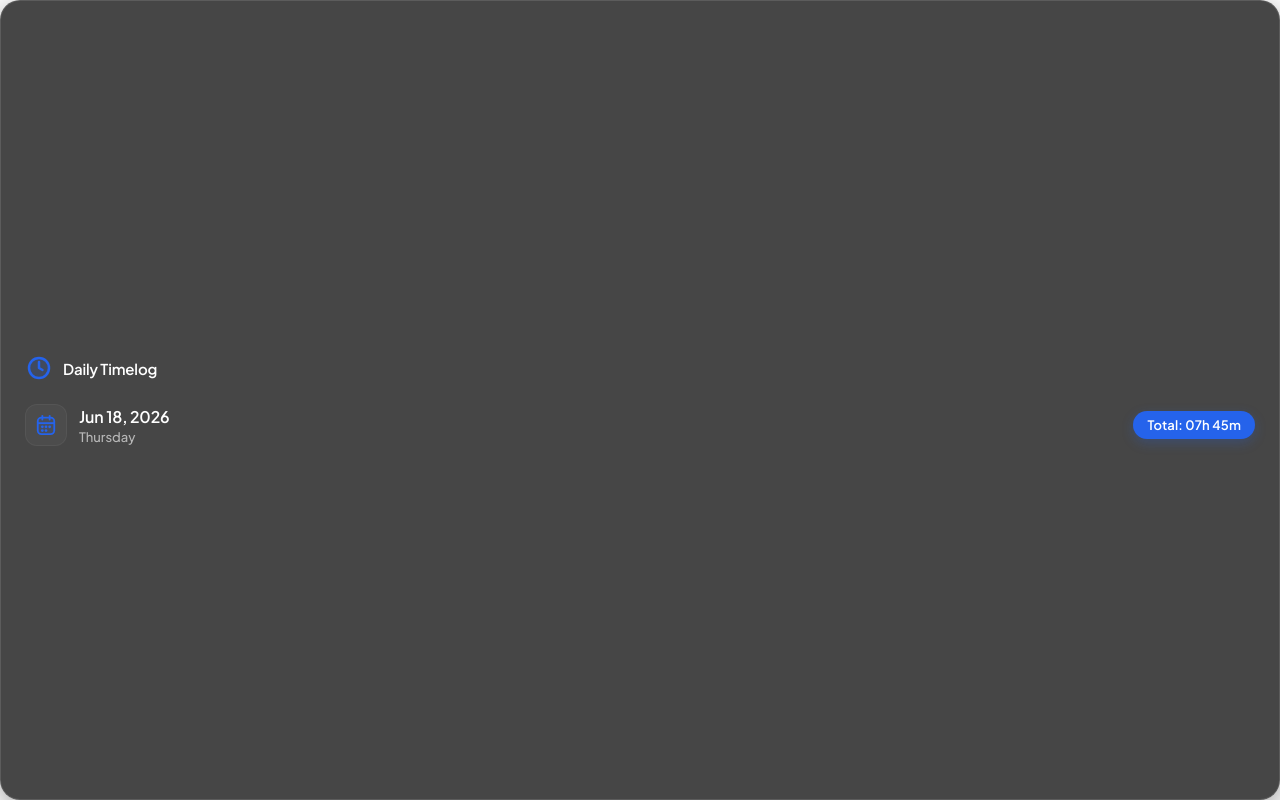
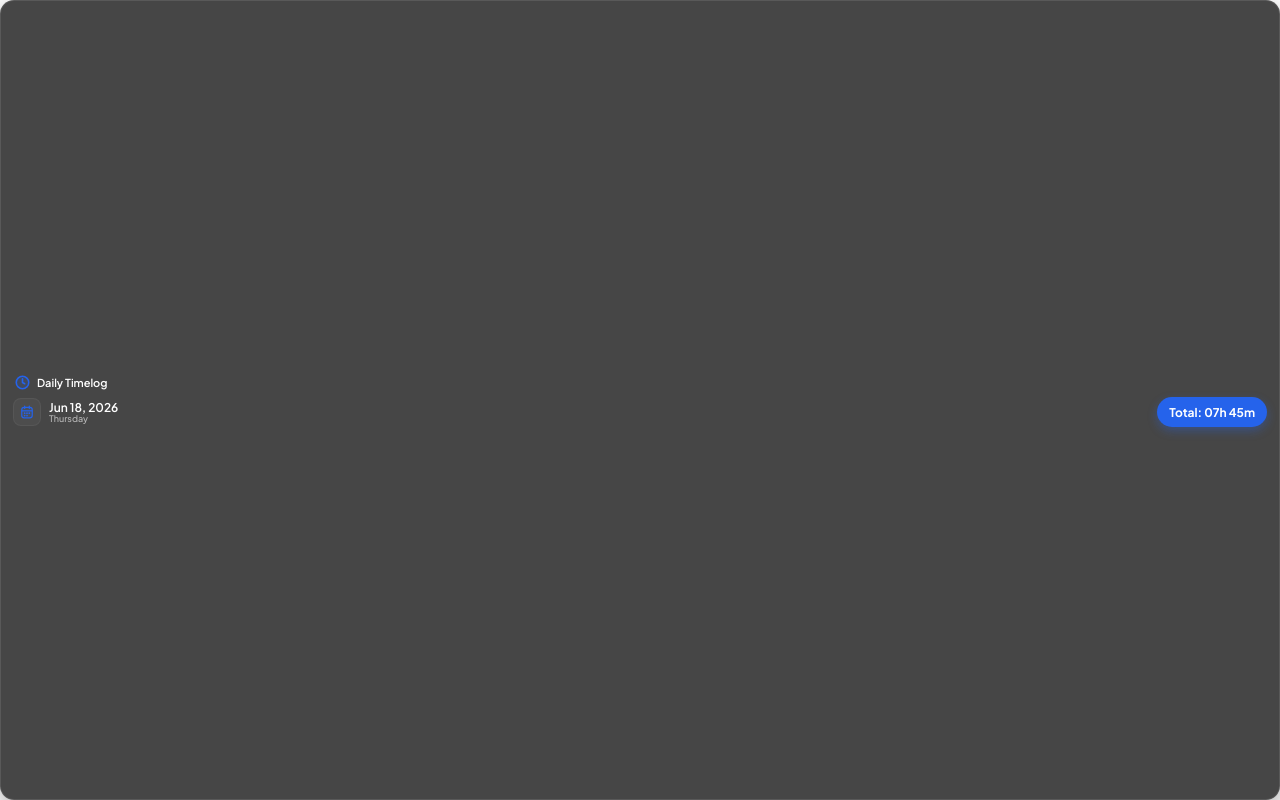
Before and after one commit to karthikeyaabm/worklens, an Electron app: page renderer/index.html in a window 1280 px wide. Drawn offline with Linux system fonts and the light colour scheme; no server answers.

Commit message:
Updated User in App

```diff
--- a/renderer/index.html
+++ b/renderer/index.html
@@ -1,11 +1,13 @@
 <!DOCTYPE html>
 <html lang="en">
+
 <head>
   <meta charset="UTF-8">
   <meta name="viewport" content="width=device-width, initial-scale=1.0">
   <title>Daily Timelog</title>
   <link rel="stylesheet" href="style.css">
 </head>
+
 <body>
   <div id="widget-container">
     <!-- Header Section -->
@@ -13,11 +15,16 @@
       <div class="header-left">
         <div class="header-icon-container">
           <svg class="header-icon" viewBox="0 0 24 24" fill="none" xmlns="http://www.w3.org/2000/svg">
-            <circle cx="12" cy="12" r="10" stroke="#2563EB" stroke-width="2.5" fill="rgba(37, 99, 235, 0.15)"/>
-            <path d="M12 6V12L15.5 14" stroke="#2563EB" stroke-width="2.5" stroke-linecap="round" stroke-linejoin="round"/>
+            <circle cx="12" cy="12" r="10" stroke="#2563EB" stroke-width="2.5" fill="rgba(37, 99, 235, 0.15)" />
+            <path d="M12 6V12L15.5 14" stroke="#2563EB" stroke-width="2.5" stroke-linecap="round"
+              stroke-linejoin="round" />
           </svg>
         </div>
-        <span class="header-title">Daily Timelog</span>
+
+        <!-- Dynamic Username Here -->
+        <span id="header-title" class="header-title">
+          Daily Timelog
+        </span>
       </div>
     </header>
 
@@ -26,17 +33,19 @@
       <div class="date-left">
         <div class="calendar-icon-container">
           <svg class="calendar-icon" viewBox="0 0 24 24" fill="none" xmlns="http://www.w3.org/2000/svg">
-            <rect x="3" y="4" width="18" height="18" rx="4" stroke="#2563EB" stroke-width="2" fill="rgba(37, 99, 235, 0.1)"/>
-            <path d="M16 2V6" stroke="#2563EB" stroke-width="2" stroke-linecap="round"/>
-            <path d="M8 2V6" stroke="#2563EB" stroke-width="2" stroke-linecap="round"/>
-            <path d="M3 10H21" stroke="#2563EB" stroke-width="2"/>
-            <circle cx="8" cy="14" r="1.5" fill="#2563EB"/>
-            <circle cx="12" cy="14" r="1.5" fill="#2563EB"/>
-            <circle cx="16" cy="14" r="1.5" fill="#2563EB"/>
-            <circle cx="8" cy="18" r="1.5" fill="#2563EB"/>
-            <circle cx="12" cy="18" r="1.5" fill="#2563EB"/>
+            <rect x="3" y="4" width="18" height="18" rx="4" stroke="#2563EB" stroke-width="2"
+              fill="rgba(37, 99, 235, 0.1)" />
+            <path d="M16 2V6" stroke="#2563EB" stroke-width="2" stroke-linecap="round" />
+            <path d="M8 2V6" stroke="#2563EB" stroke-width="2" stroke-linecap="round" />
+            <path d="M3 10H21" stroke="#2563EB" stroke-width="2" />
+            <circle cx="8" cy="14" r="1.5" fill="#2563EB" />
+            <circle cx="12" cy="14" r="1.5" fill="#2563EB" />
+            <circle cx="16" cy="14" r="1.5" fill="#2563EB" />
+            <circle cx="8" cy="18" r="1.5" fill="#2563EB" />
+            <circle cx="12" cy="18" r="1.5" fill="#2563EB" />
           </svg>
         </div>
+
         <div class="date-text-container">
           <span id="date-display" class="date-main">May 16, 2025</span>
           <span id="day-display" class="date-sub">Friday</span>
@@ -53,4 +62,5 @@
 
   <script src="renderer.js"></script>
 </body>
+
 </html>
--- a/renderer/renderer.js
+++ b/renderer/renderer.js
@@ -1,12 +1,39 @@
 // API Preparation: fetchTimelog
-// Returns dummy data initially. Later, Mainnet API will be integrated.
 async function fetchTimelog() {
   if (window.api && typeof window.api.fetchTimelog === 'function') {
     return await window.api.fetchTimelog();
   }
+
   return {
     totalTime: "07h 45m"
   };
+}
+
+// Get Windows Logged-in Username
+async function loadUsername() {
+  try {
+    if (!window.api || typeof window.api.getUsername !== 'function') return;
+
+    const username = await window.api.getUsername();
+
+    const titleElement = document.getElementById('header-title');
+
+    if (!titleElement) return;
+
+    // karthikeya.kondavath -> Karthikeya
+    let displayName = username
+      .split('.')[0]
+      .split('_')[0]
+      .split('-')[0];
+
+    displayName =
+      displayName.charAt(0).toUpperCase() +
+      displayName.slice(1).toLowerCase();
+
+    titleElement.textContent = `${displayName} : Daily Timelog`;
+  } catch (error) {
+    console.error('Failed to load username:', error);
+  }
 }
 
 // Function to update the date and day displays dynamically
@@ -18,12 +45,18 @@ function updateDateDisplay() {
 
   const now = new Date();
 
-  // Format: "Month DD, YYYY" (e.g., "May 16, 2025")
-  const dateOptions = { month: 'short', day: 'numeric', year: 'numeric' };
+  const dateOptions = {
+    month: 'short',
+    day: 'numeric',
+    year: 'numeric'
+  };
+
   const dateString = now.toLocaleDateString('en-US', dateOptions);
 
-  // Format: "Weekday" (e.g., "Friday")
-  const dayOptions = { weekday: 'long' };
+  const dayOptions = {
+    weekday: 'long'
+  };
+
   const dayString = now.toLocaleDateString('en-US', dayOptions);
 
   dateElement.textContent = dateString;
@@ -33,10 +66,12 @@ function updateDateDisplay() {
 // Function to update the timelog hours badge
 async function loadTimelogData() {
   const totalTimeElement = document.getElementById('total-time');
+
   if (!totalTimeElement) return;
 
   try {
     const data = await fetchTimelog();
+
     if (data && data.totalTime) {
       totalTimeElement.textContent = `Total: ${data.totalTime}`;
     }
@@ -47,9 +82,9 @@ async function loadTimelogData() {
 
 // Initialization on DOM load
 document.addEventListener('DOMContentLoaded', () => {
+  loadUsername();
   updateDateDisplay();
   loadTimelogData();
 
-  // Refresh date occasionally (e.g., every minute) in case the widget runs overnight
   setInterval(updateDateDisplay, 60000);
 });
--- a/renderer/style.css
+++ b/renderer/style.css
@@ -12,32 +12,39 @@ body {
   height: 100%;
   background: transparent;
   overflow: hidden;
-  font-family: 'Plus Jakarta Sans', -apple-system, BlinkMacSystemFont, "Segoe UI", Roboto, Helvetica, Arial, sans-serif;
+  font-family: 'Plus Jakarta Sans', sans-serif;
   user-select: none;
 }
 
 #widget-container {
   width: 100%;
   height: 100%;
+
   background: rgba(18, 18, 18, 0.78);
   backdrop-filter: blur(25px);
-  border: 1px solid rgba(255, 255, 255, 0.12);
-  border-radius: 20px;
-  box-shadow: 0 8px 30px rgba(0, 0, 0, 0.4);
-  padding: 24px;
+
+  border: 1px solid rgba(255, 255, 255, 0.10);
+  border-radius: 14px;
+
+  box-shadow: 0 8px 24px rgba(0, 0, 0, 0.35);
+
+  padding: 8px 12px;
+
   display: flex;
   flex-direction: column;
   justify-content: center;
-  gap: 22px;
-  animation: fadeIn 0.45s cubic-bezier(0.16, 1, 0.3, 1) forwards;
+  gap: 6px;
+
   opacity: 0;
+  animation: fadeIn .35s ease forwards;
+
   -webkit-app-region: drag;
 }
 
 @keyframes fadeIn {
   from {
     opacity: 0;
-    transform: translateY(6px);
+    transform: translateY(5px);
   }
 
   to {
@@ -46,113 +53,124 @@ body {
   }
 }
 
-/* Header Styling */
+/* HEADER */
+
 .widget-header {
   display: flex;
-  justify-content: space-between;
   align-items: center;
 }
 
 .header-left {
   display: flex;
   align-items: center;
-  gap: 10px;
+  gap: 6px;
 }
 
 .header-icon-container {
+  width: 18px;
+  height: 18px;
+
   display: flex;
   align-items: center;
   justify-content: center;
-  width: 28px;
-  height: 28px;
 }
 
 .header-icon {
-  width: 24px;
-  height: 24px;
+  width: 15px;
+  height: 15px;
 }
 
 .header-title {
-  color: #FFFFFF;
-  font-size: 15px;
+  color: #ffffff;
+  font-size: 11px;
   font-weight: 600;
-  letter-spacing: -0.01em;
+  line-height: 1;
 }
 
-/* Date Section Styling */
+/* DATE SECTION */
+
 .date-section {
   display: flex;
+  align-items: center;
   justify-content: space-between;
-  align-items: center;
 }
 
 .date-left {
   display: flex;
   align-items: center;
-  gap: 12px;
+  gap: 8px;
 }
 
 .calendar-icon-container {
+  width: 28px;
+  height: 28px;
+
+  border-radius: 8px;
+
   display: flex;
   align-items: center;
   justify-content: center;
-  width: 42px;
-  height: 42px;
-  border-radius: 12px;
-  background: rgba(255, 255, 255, 0.03);
+
+  background: rgba(255, 255, 255, 0.04);
   border: 1px solid rgba(255, 255, 255, 0.05);
 }
 
 .calendar-icon {
-  width: 22px;
-  height: 22px;
+  width: 14px;
+  height: 14px;
 }
 
 .date-text-container {
   display: flex;
   flex-direction: column;
-  gap: 2px;
+  gap: 0;
 }
 
 .date-main {
-  color: #FFFFFF;
-  font-size: 16px;
+  color: #ffffff;
+  font-size: 12px;
   font-weight: 600;
-  letter-spacing: -0.01em;
+  line-height: 1.1;
 }
 
 .date-sub {
-  color: #B8B8B8;
-  font-size: 13px;
+  color: #b8b8b8;
+  font-size: 9px;
   font-weight: 500;
+  line-height: 1;
 }
 
-/* Total Badge Styling */
+/* TOTAL TIME */
+
 .total-badge {
-  background: #2563EB;
-  border-radius: 100px;
-  padding: 6px 14px;
+  background: #2563eb;
+
+  min-width: 85px;
+  height: 30px;
+
+  padding: 0 12px;
+
+  border-radius: 999px;
+
   display: flex;
   align-items: center;
   justify-content: center;
-  box-shadow: 0 4px 12px rgba(37, 99, 235, 0.25);
-  transition: all 0.2s ease;
+
+  box-shadow: 0 4px 10px rgba(37, 99, 235, 0.35);
+
+  transition: all .2s ease;
+
   -webkit-app-region: no-drag;
 }
 
 .total-badge:hover {
+  transform: translateY(-1px);
   background: #1d4ed8;
-  transform: translateY(-1px);
-  box-shadow: 0 6px 16px rgba(37, 99, 235, 0.35);
-}
-
-.total-badge:active {
-  transform: translateY(0);
 }
 
 #total-time {
-  color: #FFFFFF;
-  font-size: 13px;
-  font-weight: 600;
-  letter-spacing: 0.01em;
+  color: #fff;
+  font-size: 12px;
+  font-weight: 700;
+  white-space: nowrap;
 }
```
Also changed, not shown: main.js (+16 -13 lines), package.json (+11 -2 lines), preload.js (+5 -2 lines), 1 other file.
